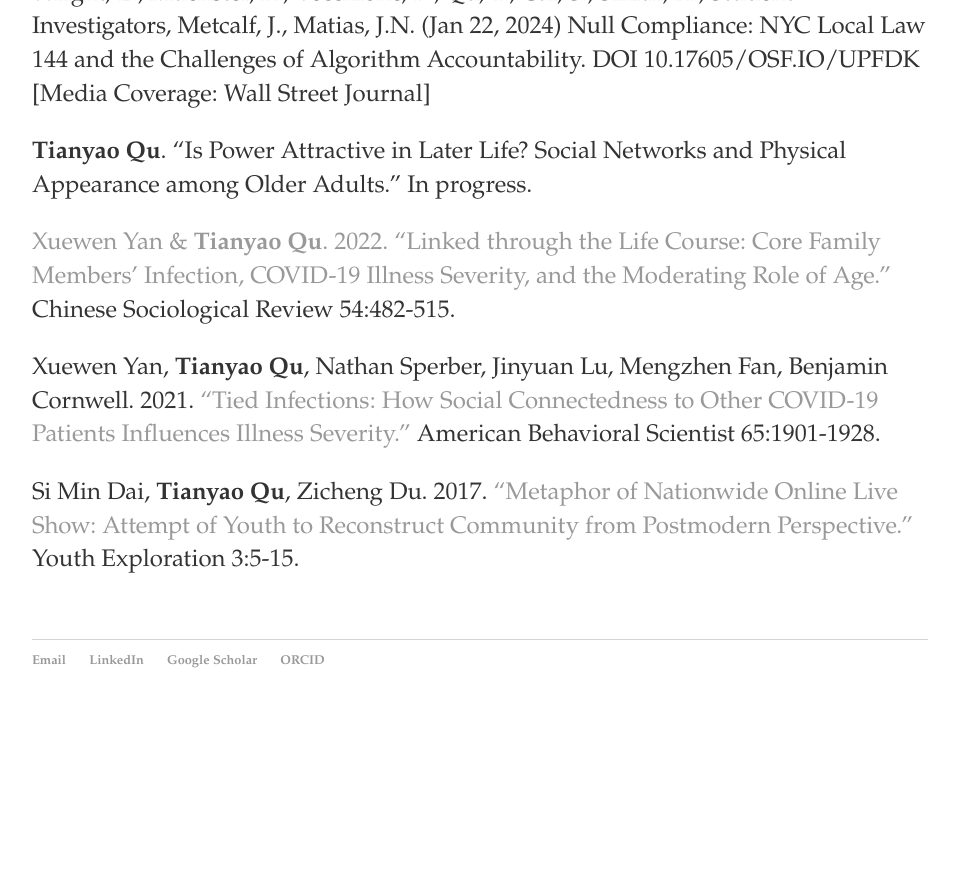
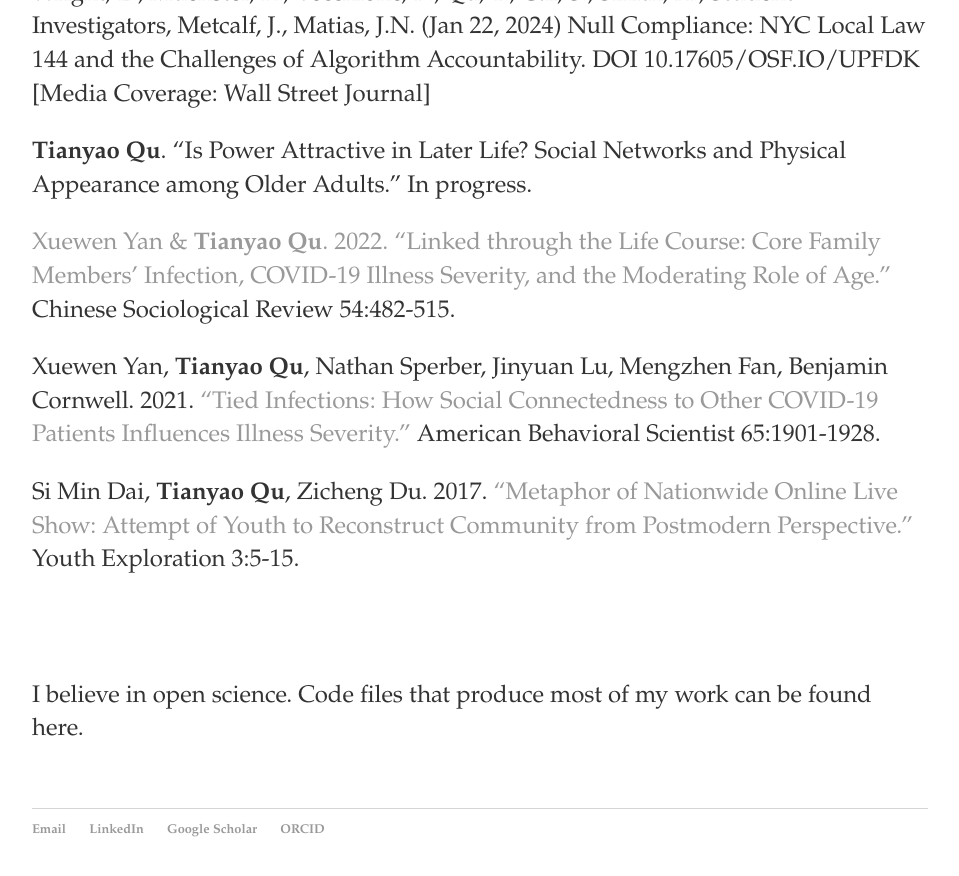
Before and after one commit to windyqu/windyqu.github.io, a Jekyll site: the page built from research/index.html, in a window 1280 px wide and 900 px high, scrolled down 4028 px. Shown: the top 876 px of the window, without its empty margins (160-1119 px from the left). Built offline with Jekyll 4.4.1, drawn with Linux system fonts in a browser that asks for light colours; before the commit the page ends 4758 px from its top, so only the background shows below that.

Commit message:
Update index.html

```diff
--- a/research/index.html
+++ b/research/index.html
@@ -95,4 +95,12 @@ In the second chapter of my dissertation, I adopt a temporal-structural perspect
   <br><br>
 
 
+	<br><be>
+	<p>
+	I believe in open science. Code files that produce most of my work can be found here.
+    </p>
+	<br><br>
+
+
+
 </div><!-- /.blurb -->
```
